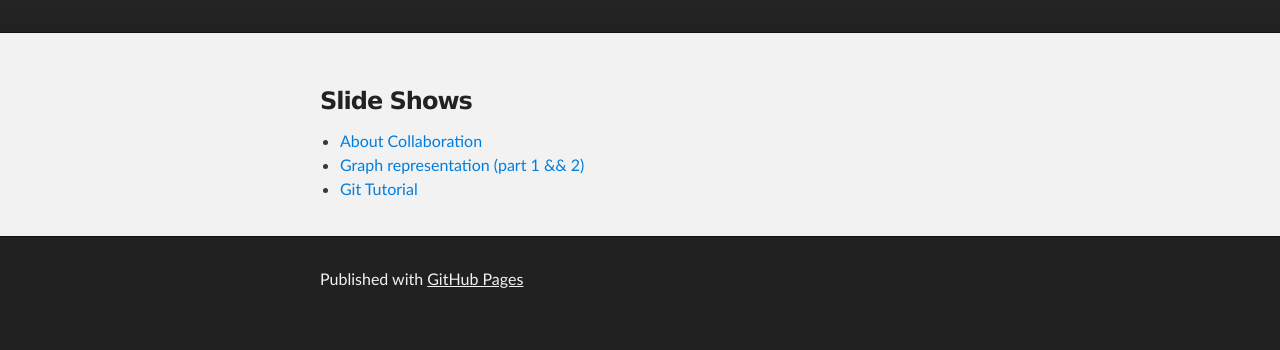
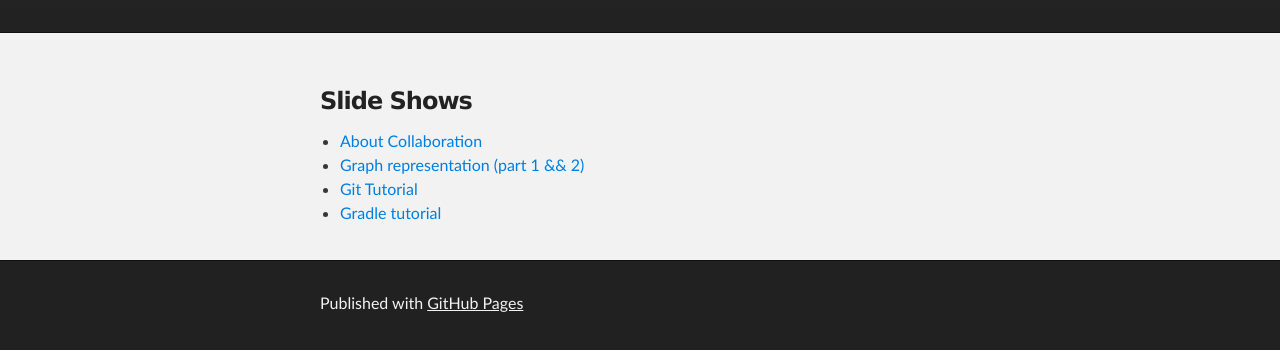
Before and after one commit to NNGSzegedAndUSzegedCollaboration/NNGSzegedAndUSzegedCollaboration.github.io, a plain HTML site: page index.html in a window 1280 px wide. Shown: the part 240-590 px from the top of the page. Drawn offline with Linux system fonts and the light colour scheme.

Commit message:
Update index.html
Adding github tutorial link

```diff
--- a/index.html
+++ b/index.html
@@ -32,6 +32,7 @@
           <li><a href="slideshows/collaboration/index.html">About Collaboration</a></li>
 	  <li><a href="slideshows/grafreprezentacio.pptx">Graph representation (part 1 && 2)</a></li>
 	  <li><a href=https://docs.google.com/document/d/1-BkvVNxAdzKwo-QqwVMyiQhifTEBZIDV5-7UfcWpN5Y/edit?usp=sharing>Git Tutorial</a></li>
+	  <li><a href=https://docs.google.com/document/d/1KPlQc3LQEVvCJHpmGL8DFRKWMcUUk4Ak0k_lHDK1XG0/edit?usp=sharing>Gradle tutorial</a></li>
         </ul>
       </section>
     </div>
```
